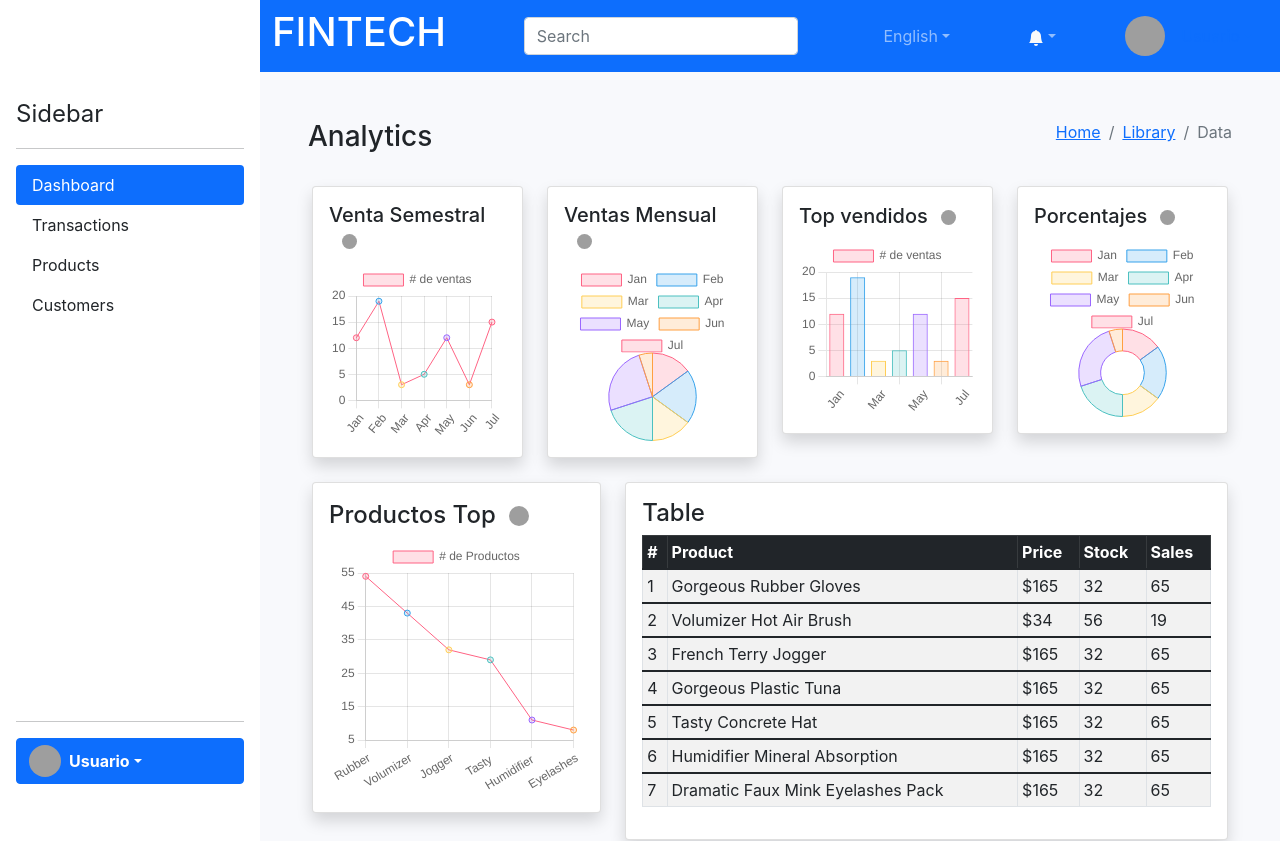
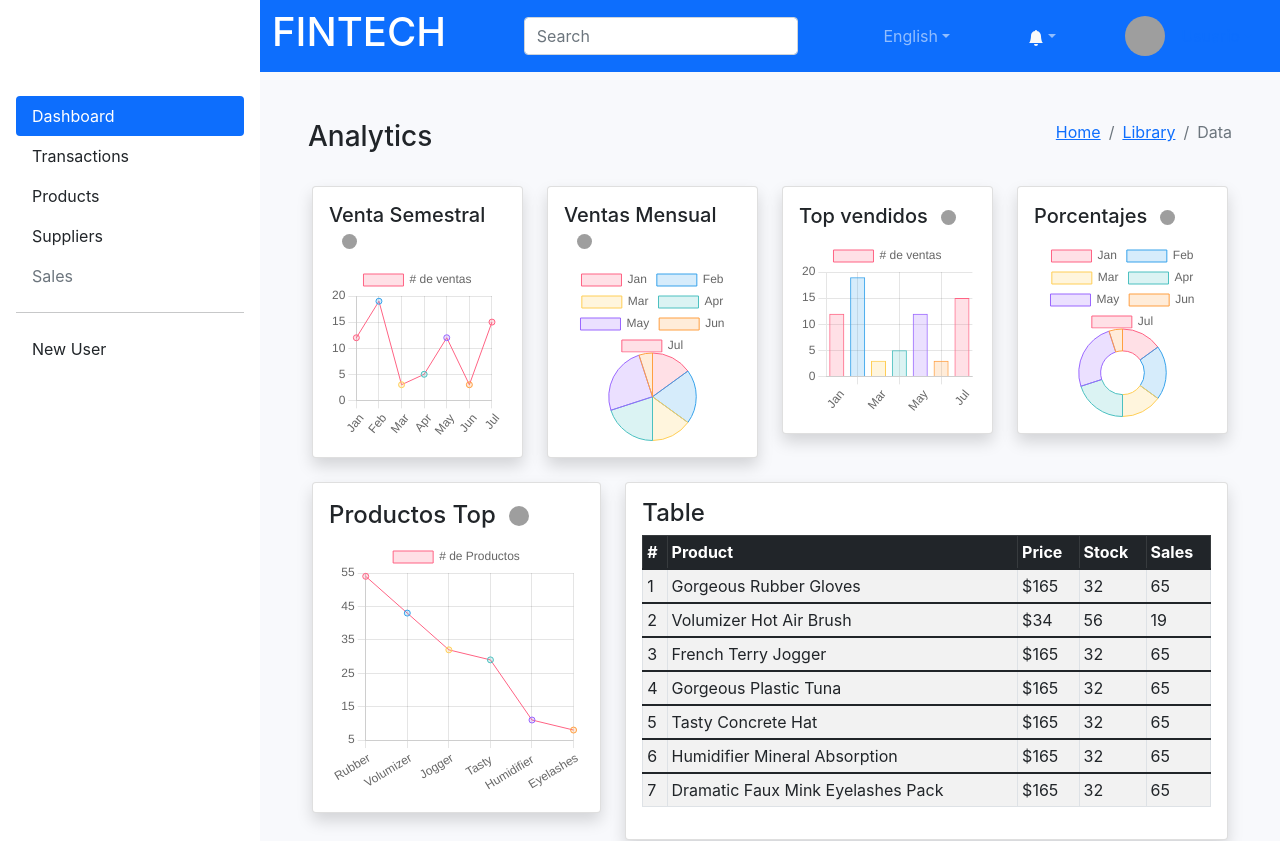
Before and after one commit to No-Country/C2-G59, a React (Create React App) app in the folder frontend/: page / in a window 1280 px wide. Shown: the top 841 px of the page. Built offline with nearby package versions, Linux system fonts and the light colour scheme; grey boxes are pictures that could not be loaded.

Commit message:
update: hide dropdown add link new routes

```diff
--- a/frontend/src/components/layout/Header.js
+++ b/frontend/src/components/layout/Header.js
@@ -1,19 +1,16 @@
 import React from 'react';
-import {
-  Navbar,
-  Container,
-  Nav,
-  NavDropdown
-} from 'react-bootstrap';
+import { Navbar, Container, Nav, NavDropdown } from 'react-bootstrap';
 
-export default function NavBar() {
+export default function NavBar({ handleSidebar }) {
   return (
     <div>
       <Navbar collapseOnSelect expand="lg" bg="primary" variant="dark">
         {/* className='fixed-top' */}
-        <Container >
-          <Navbar.Toggle aria-controls="responsive-navbar-nav" />
-          <div className='d-flex justify-content-end'><h1 className='text-white'>FINTECH</h1></div>
+        <Container fluid>
+          <Navbar.Toggle aria-controls="responsive-navbar-nav" onClick={handleSidebar} />
+          <div className="d-flex justify-content-end">
+            <h1 className="text-white">FINTECH</h1>
+          </div>
 
           <form className="nav-link mt-2 mt-md-0 d-none d-lg-flex search">
             <input type="text" className="form-control" placeholder="Search" />
@@ -49,7 +46,7 @@ export default function NavBar() {
           <div className="navbar-profile d-flex">
             <img
               className="img-xs rounded-circle"
-              src='https://github.com/mdo.png'
+              src="https://github.com/mdo.png"
               alt="profile"
               width="40"
               height="40"
--- a/frontend/src/components/layout/Sidebar.js
+++ b/frontend/src/components/layout/Sidebar.js
@@ -5,14 +5,13 @@ const Sidebar = () => {
   return (
     <aside className="sidebar">
       <div className="d-flex flex-column flex-shrink-0 p-3" style={{ minHeight: '100%' }}>
-        <a
+        {/* <a
           href="/"
           className="d-flex align-items-center mb-3 mb-md-0 me-md-auto link-dark text-decoration-none"
         >
           <span className="fs-4">Sidebar</span>
         </a>
-        <hr />
-
+        <hr /> */}
         <Nav defaultActiveKey="/" variant="pills" className="flex-column mb-auto">
           {/* <Link to="/">
             <Nav.Link href="/home">Active</Nav.Link>
@@ -38,11 +37,24 @@ const Sidebar = () => {
           <li className="nav-item">
             <NavLink to="/customers" className="nav-link link-dark">
               {/* icon */}
-              Customers
+              Suppliers
+            </NavLink>
+          </li>
+          <li className="nav-item">
+            <NavLink to="/sales" className="nav-link link-dark disabled">
+              {/* icon */}
+              Sales
+            </NavLink>
+          </li>
+          <hr />
+          <li className="nav-item">
+            <NavLink to="/new-user" className="nav-link link-dark">
+              {/* icon */}
+              New User
             </NavLink>
           </li>
         </Nav>
-        <hr />
+        {/* <hr />
         <Dropdown>
           <Dropdown.Toggle
             variant="primary"
@@ -65,7 +77,7 @@ const Sidebar = () => {
             <Dropdown.Divider />
             <Dropdown.Item href="#/action-3">Logout</Dropdown.Item>
           </Dropdown.Menu>
-        </Dropdown>
+        </Dropdown> */}
       </div>
     </aside>
   );
```
